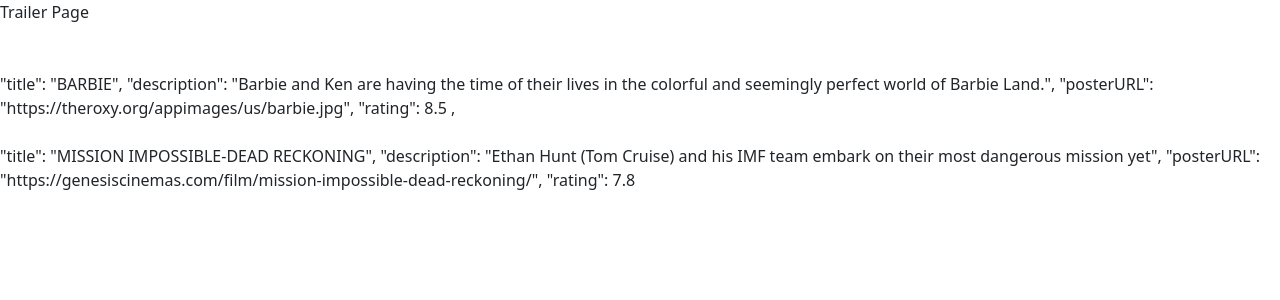
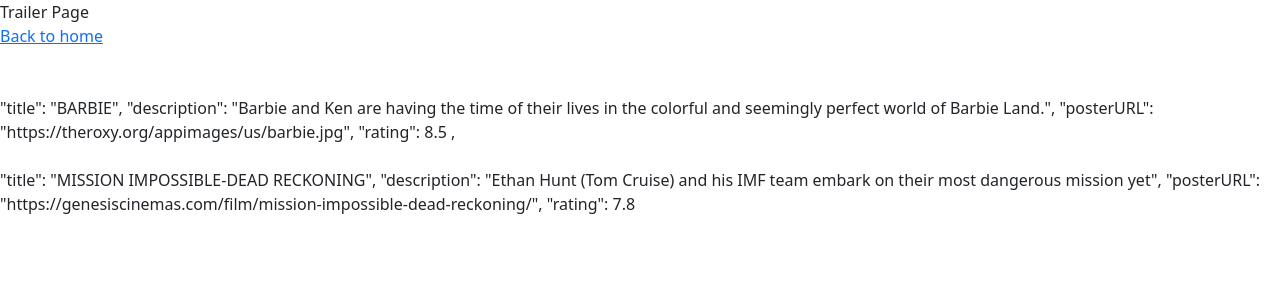
Before and after one commit to Nuga0909/react-hooks-checkpoint, a React (Create React App) app: page /trailer in a window 1280 px wide. Shown: the top 300 px of the page. Built offline with nearby package versions, Linux system fonts and the light colour scheme.

Commit message:
Add link back to home

```diff
--- a/src/components/TrailerPage.js
+++ b/src/components/TrailerPage.js
@@ -1,4 +1,5 @@
 import React from 'react'
+import { Link } from 'react-router-dom'
 
 function TrailerPage({ description }) {
     return (
@@ -7,6 +8,7 @@
                 Trailer Page
             </div>
             {description}
+            <Link to='/'>Back to home</Link>
         </div>
     )
 }
```
